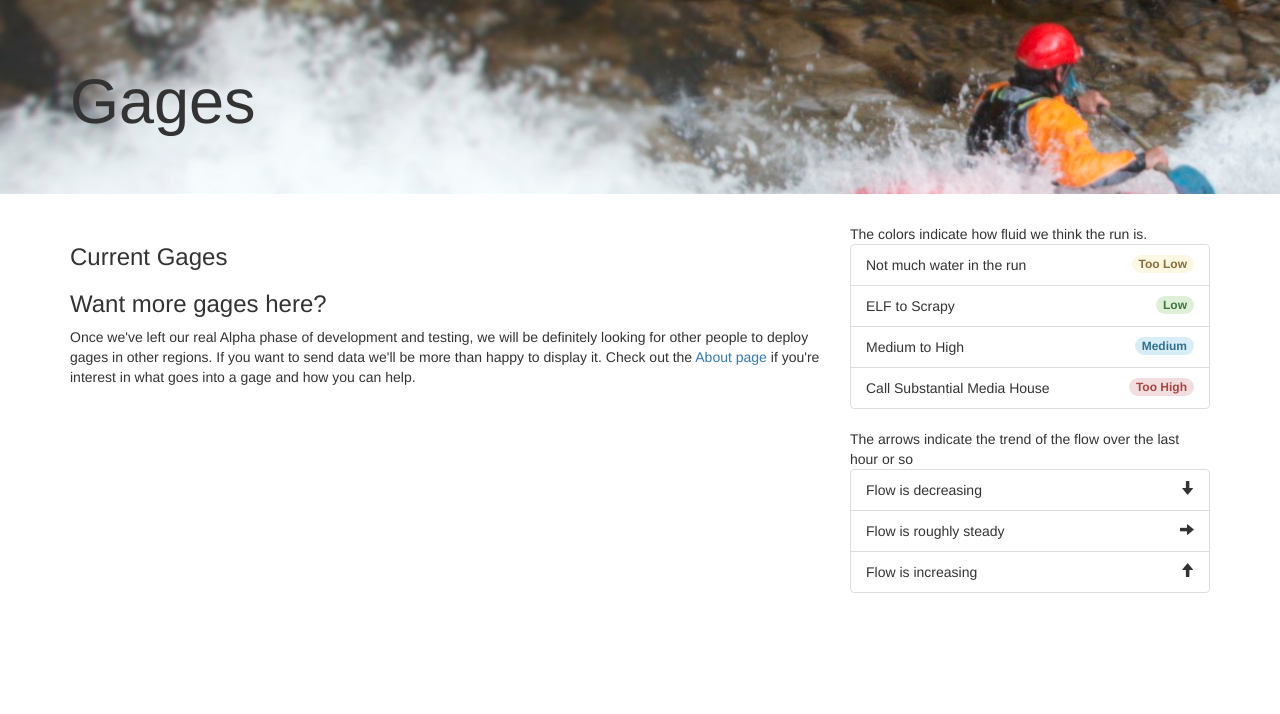
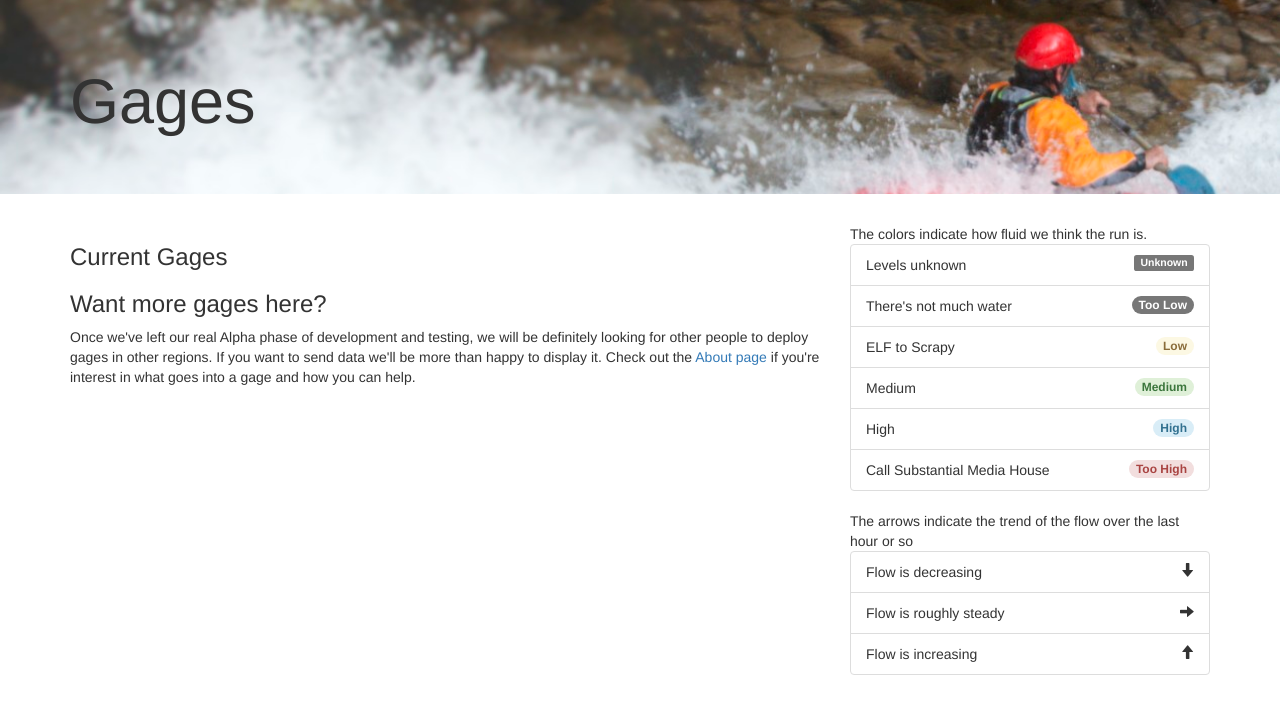
Before and after one commit to abkfenris/gage-web, a Flask app: page /gage/ in a window 1280 px wide. Shown: the part 51-765 px from the top of the page. Run offline with Flask 2, Linux system fonts and the light colour scheme; parts of the project's set-up code (start-up, migrations or seed data) failed here and were passed over; some libraries are stand-ins or nearby versions.

Commit message:
Different badge styles between just having an unknown level correlation, and colors if it is!

```diff
--- a/serve.py
+++ b/serve.py
@@ -105,6 +105,7 @@ class Gage(db.Model): # TODO: add other fields that would be useful to generate
 	localTown = CharField()
 	sensorRange = FloatField()
 	visible = BooleanField(default=True)
+	useLevels = BooleanField(default=False)
 
 	def description_html(self): # from http://charlesleifer.com/blog/saturday-morning-hack-a-little-note-taking-app-with-flask/
 		html = parse_html(
@@ -146,9 +147,15 @@ class Gage(db.Model): # TODO: add other fields that would be useful to generate
 				return 'falling'
 
 	def level_badge(self, samples=4):
+
 		recent = float()
+		recent_raw = float()
 		for sample in Sample.select().where(Sample.gage == self.id).order_by(Sample.timestamp.desc()).limit(1):
 			recent = "%.2f" % (sample.level * .01) # limit float string decimal points http://stackoverflow.com/questions/455612/python-limiting-floats-to-two-decimal-points
+			recent_raw = sample.level
+			print recent
+			print recent_raw
+
 		x = []
 		y = []
 		for sample in Sample.select().where(Sample.gage == self.id).order_by(Sample.timestamp.desc()).limit(samples):
@@ -158,13 +165,31 @@ class Gage(db.Model): # TODO: add other fields that would be useful to generate
 			trend = 'no data'
 		else:
 			slope, intercept = numpy.polyfit(x, y, 1)
-			if slope >= .1:
+			if slope >= .2:
 				trend = 'rising'
 			elif .2 > slope > -.2:
 				trend = 'steady'
 			else:
 				trend = 'falling'
-		html = '<span class="badge">'
+
+		# make the badge, if useLevels is true for the gage color code it
+		html = ''
+		if self.useLevels == True:
+			if recent_raw >= self.huge:
+				html = '<span class="badge alert-danger">'
+			elif self.huge > recent_raw >= self.high:
+				html = '<span class="badge alert-info">'
+			elif self.high > recent_raw >= self.medium:
+				html = '<span class="badge alert-success">'
+			elif self.medium > recent_raw >= self.low:
+				html = '<span class="badge alert-warning">'
+			else:
+				html = '<span class="badge">'
+		else:
+			html = '<span class="label label-default" style="float:right">'
+		html += ''
+
+		# thrown an icon on the badge if it's changing
 		html += str(recent)
 		if trend == 'rising':
 			html += '<span class="glyphicon glyphicon-arrow-up"></span>'
--- a/templates/gages.html
+++ b/templates/gages.html
@@ -36,16 +36,23 @@ style="padding-top: 50px"
 	  			The colors indicate how fluid we think the run is.
 	  			<ul class="list-group">
 	  				<li class="list-group-item">
-	  					Not much water in the run
-	  					<span class="badge alert-warning">Too Low</span>
+	  					Levels unknown
+	  					<span class="label label-default" style="float:right">Unknown</span>
 	  				</li>
 	  				<li class="list-group-item">
+	  					There's not much water
+	  					<span class="badge">Too Low</span>
+	  				<li class="list-group-item">
 	  					ELF to Scrapy
-	  					<span class="badge alert-success">Low</span>
+	  					<span class="badge alert-warning">Low</span>
 	  				</li>
 	  				<li class="list-group-item">
-	  					Medium to High
-	  					<span class="badge alert-info">Medium</span>
+	  					Medium
+	  					<span class="badge alert-success">Medium</span>
+	  				</li>
+	  				<li class="list-group-item">
+	  					High
+	  					<span class="badge alert-info">High</span>
 	  				</li>
 	  				<li class="list-group-item">
 	  					Call Substantial Media House
```
